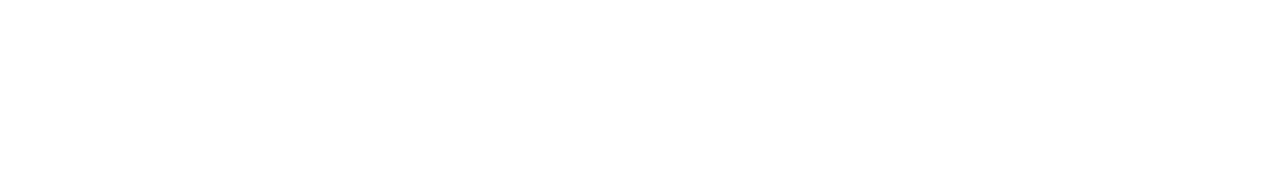
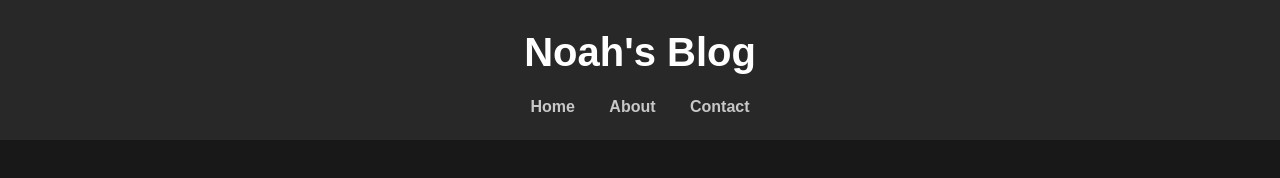
Before and after one commit to nnguyy/blog, a plain HTML site: page articles/nixos.html in a window 1280 px wide. Drawn offline with Linux system fonts and the light colour scheme.

Commit message:
add article page

```diff
--- a/articles/nixos.html
+++ b/articles/nixos.html
@@ -0,0 +1,21 @@
+<!DOCTYPE html>
+<html lang="en">
+<head>
+  <meta charset="UTF-8">
+  <meta name="viewport" content="width=device-width, inital-scale=1.0">
+  <title>NixOS: The Declarative Linux</title>
+  <link rel="stylesheet" href="../css/style.css">
+</head>
+<body>
+  <header>
+    <div class="container">
+      <h1>Noah's Blog</h1>
+      <nav>
+        <a href="../index.html">Home</a>
+        <a href="../about.html">About</a>
+        <a href="../contact.html">Contact</a>
+      </nav>
+    </div>
+  </header>
+</body>
+</html>
```
Also changed, not shown: index.html (+1 -1 lines).
